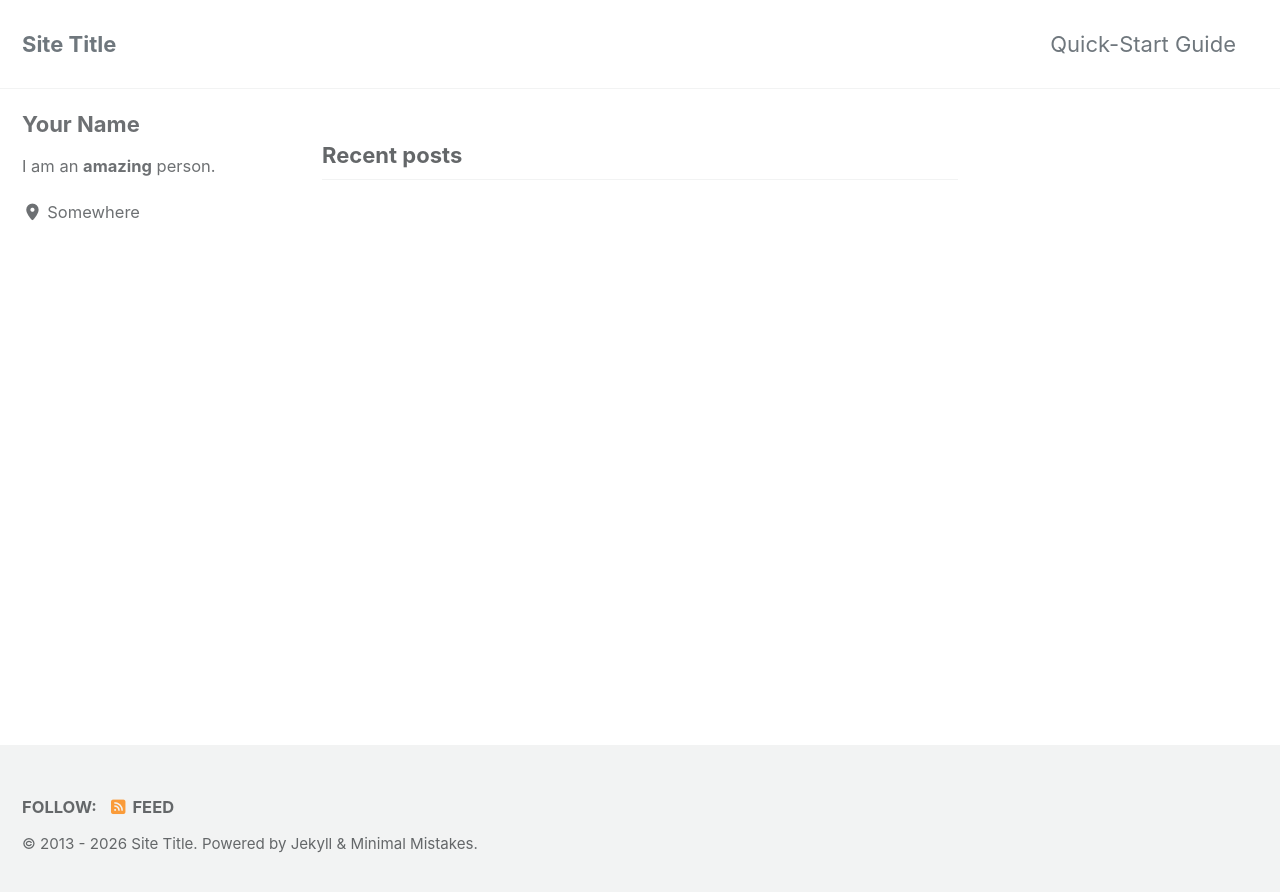
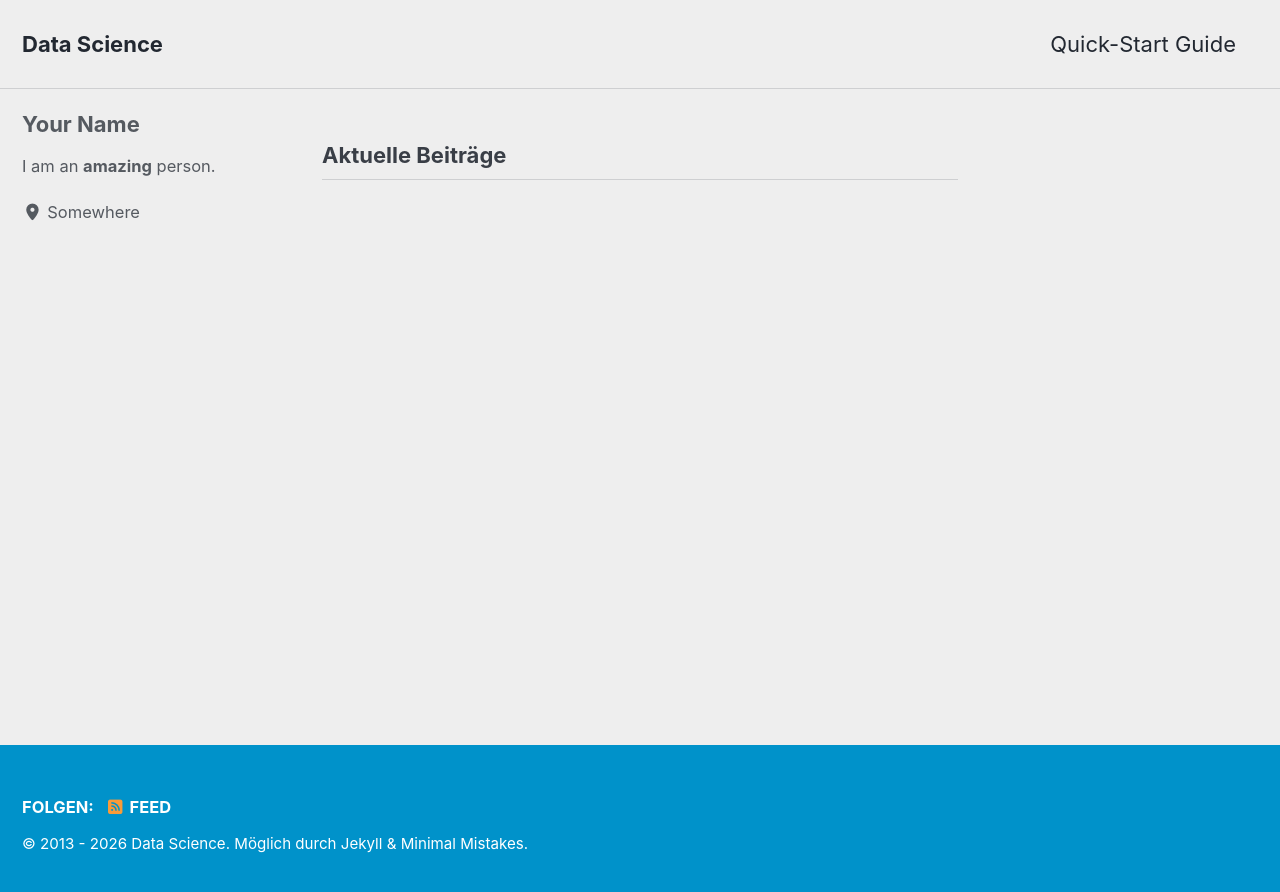
Before and after one commit to RobinWesselmann/robinwesselmann.github.io, a Jekyll site: the page built from index.html, in a window 1280 px wide. Shown: the top 892 px of the page. Built offline with Jekyll 4.4.1, drawn with Linux system fonts in a browser that asks for light colours; cached includes are drawn as plain includes; the list of posts is cut into pages by our own code.

Commit message:
add Title and general info

```diff
--- a/_config.yml
+++ b/_config.yml
@@ -12,16 +12,16 @@
 
 # theme                  : "minimal-mistakes-jekyll"
 # remote_theme           : "mmistakes/minimal-mistakes"
-minimal_mistakes_skin    : "default" # "air", "aqua", "contrast", "dark", "dirt", "neon", "mint", "plum", "sunrise", "catppuccin_latte", "catppuccin_mocha"
+minimal_mistakes_skin    : "air" # "air", "aqua", "contrast", "dark", "dirt", "neon", "mint", "plum", "sunrise", "catppuccin_latte", "catppuccin_mocha"
 
 # Site Settings
-locale                   : "en-US"
+locale                   : "de-DE"
 direction                : # "ltr" (default), "rtl" # set the direction of the page
-title                    : "Site Title"
+title                    : "Data Science"
 title_separator          : "-"
 subtitle                 : # site tagline that appears below site title in masthead
-name                     : "Your Name"
-description              : "An amazing website."
+name                     : "Robin Wesselmann"
+description              : "The Price of Light is less than the Cost of Darkness."
 url                      : # the base hostname & protocol for your site e.g. "https://mmistakes.github.io"
 baseurl                  : # the subpath of your site, e.g. "/blog"
 repository               : # GitHub username/repo-name e.g. "mmistakes/minimal-mistakes"
```
